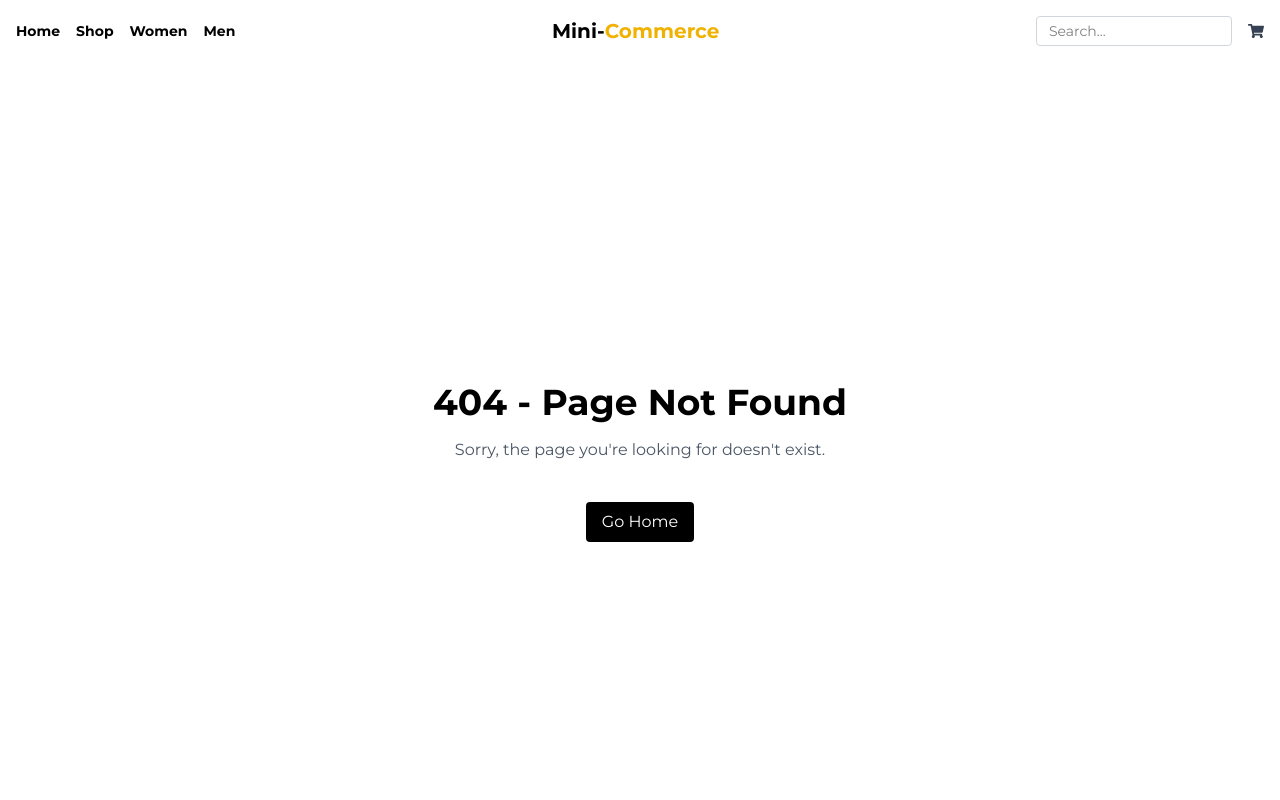
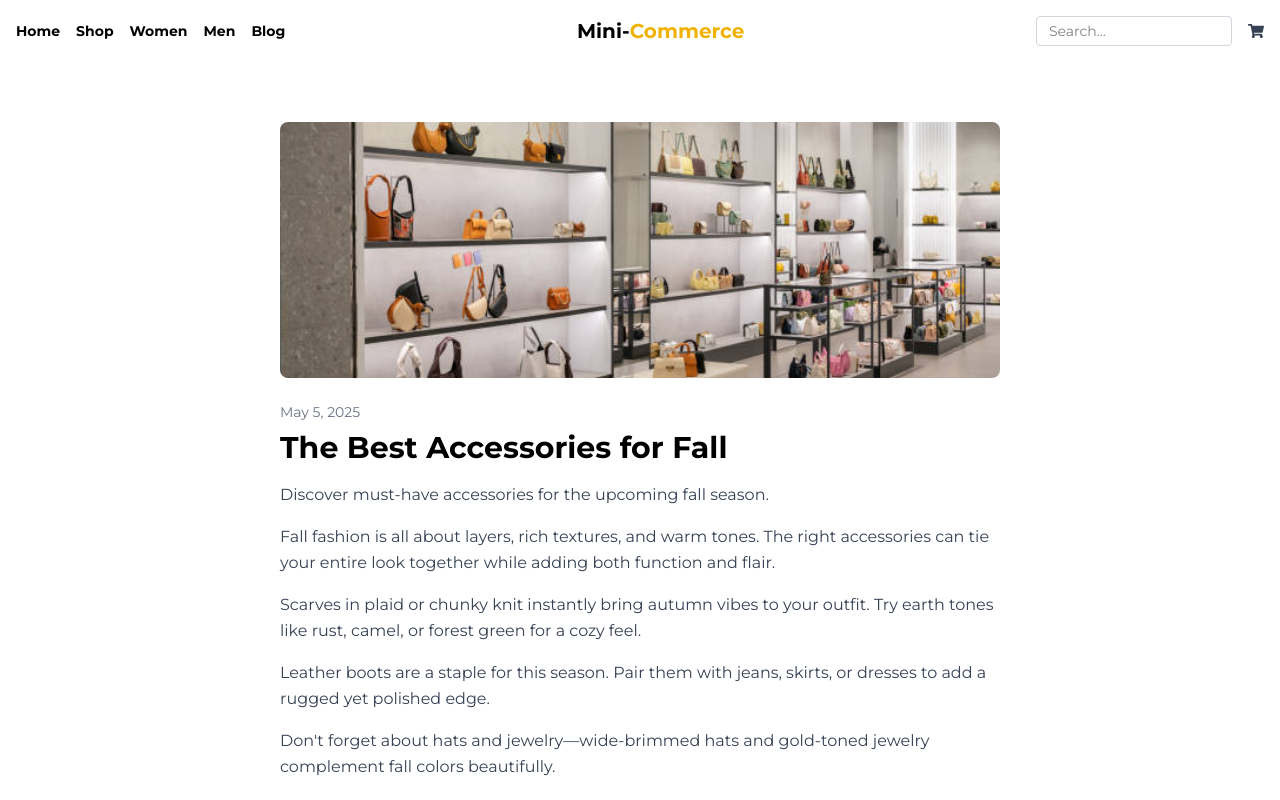
Before and after one commit to WisdomPandovic/Mini-Commerce, a Next.js app: page /blog/best-accessories-for-fall in a window 1280 px wide. Before the commit this address had no page. Shown: the top 800 px of the page. Built offline with nearby package versions, Linux system fonts and the light colour scheme.

Commit message:
fix(blog): update Blog type to support array content and render paragraphs dynamically

```diff
--- /dev/null
+++ b/src/app/blog/[slug]/page.tsx
@@ -0,0 +1,30 @@
+import { notFound } from 'next/navigation'
+import blogs from '@/data/blogs.json'
+
+type Blog = {
+    id: number
+    slug: string
+    title: string
+    imageUrl: string
+    date: string
+    header: string
+    content: string[]
+}
+
+export default function BlogDetail({ params }: { params: { slug: string } }) {
+    const blog = (blogs as Blog[]).find(b => b.slug === params.slug)
+
+    if (!blog) return notFound()
+
+    return (
+        <div className="max-w-3xl mx-auto p-6 my-9">
+            <img src={blog.imageUrl} alt={blog.title} className="w-full h-64 object-cover rounded-lg mb-6" />
+            <p className="text-sm text-gray-500 mb-2">{blog.date}</p>
+            <h1 className="text-3xl font-bold mb-4">{blog.title}</h1>
+            <p className="text-gray-700 leading-relaxed mb-4">{blog.header}</p>
+            {blog.content.map((paragraph: string, index: number) => (
+                <p key={index} className="text-gray-700 leading-relaxed mb-4">{paragraph}</p>
+            ))}
+        </div>
+    )
+}
--- /dev/null
+++ b/src/app/blog/page.tsx
@@ -0,0 +1,28 @@
+'use client'
+
+import Link from 'next/link'
+import blogs from '@/data/blogs.json'
+
+export default function BlogPage() {
+  return (
+    <div className="p-8 max-w-6xl mx-auto">
+      <h1 className="text-3xl font-bold text-center uppercase mb-10">Mini-Commerce Stories</h1>
+      <div className="grid grid-cols-1 md:grid-cols-3 gap-8">
+        {blogs.map((blog) => (
+          <div key={blog.id} className="bg-white p-6 rounded-lg shadow-md">
+            <img src={blog.imageUrl} alt={blog.title} className="w-full h-48 object-cover rounded" />
+            <p className="text-xs text-gray-500 mt-2">{blog.date}</p>
+            <h2 className="text-lg font-semibold mt-2">{blog.title}</h2>
+            <p className="text-sm text-gray-600 mt-2">{blog.header}</p>
+            <Link
+              href={`/blog/${blog.slug}`}
+              className="mt-4 inline-block text-sm text-yellow-600 hover:underline font-medium"
+            >
+              Read More →
+            </Link>
+          </div>
+        ))}
+      </div>
+    </div>
+  )
+}
--- a/src/app/product/[slug]/page.tsx
+++ b/src/app/product/[slug]/page.tsx
@@ -91,15 +91,16 @@ export default function ProductDetail() {
             </div>
 
             {/* Buttons */}
-            <div className="grid grid-cols-2 sm:grid-cols-1 gap-4 mt-6">
+            <div className="flex flex-col gap-4 mt-6">
               <button
-                className="bg-black rounded text-white font-bold py-2 px-4 shadow-md hover:bg-white hover:text-black border border-black transition duration-300 disabled:opacity-50 disabled:cursor-not-allowed"
+                className="w-full bg-black rounded text-white font-bold py-2 px-4 shadow-md hover:bg-white hover:text-black border border-black transition duration-300 disabled:opacity-50 disabled:cursor-not-allowed uppercase"
                 disabled={!selectedColor || !selectedSize}
               >
                 Buy Product
               </button>
 
               <Button
+                fullWidth
                 onClick={() => {
                   addToCart(product)
                   toast.success(`${product.name} added to cart!`)
@@ -112,7 +113,7 @@ export default function ProductDetail() {
                   padding: '8px 16px',
                   boxShadow: '0 2px 4px rgba(0,0,0,0.1)',
                   transition: 'all 0.3s ease',
-                  textTransform: 'none',
+                  textTransform: 'uppercase',
                   '&:hover': {
                     backgroundColor: 'yellow',
                     color: 'black',
--- a/src/app/stores/men-wear/page.tsx
+++ b/src/app/stores/men-wear/page.tsx
@@ -1,8 +1,17 @@
-import React from 'react';
-import Image from 'next/image';
-import Link from 'next/link';
+'use client'
+
+import React from 'react'
+import Image from 'next/image'
+import Link from 'next/link'
+import products from '@/data/products.json'
+import { Product } from '@/types/product'
 
 export default function MenWearPage() {
+  const menProducts = (products as Product[]).filter(
+    (product) => product.category?.toLowerCase() === 'men'
+  )
+
+  if (menProducts.length === 0) {
     return (
       <div className="flex flex-col items-center justify-center min-h-screen bg-gray-100">
         <div className="text-center p-6 bg-white rounded-lg shadow-md">
@@ -20,8 +29,38 @@ export default function MenWearPage() {
             Sorry, the page you are looking for is currently under construction.
             Please check back later.
           </p>
-        <Link href="/" className="text-blue-500 hover:underline">Go to Home</Link>
+          <Link href="/" className="text-blue-500 hover:underline">
+            Go to Home
+          </Link>
         </div>
       </div>
-  );
-};
+    )
+  }
+
+  return (
+    <div className="max-w-6xl mx-auto p-6">
+      <h1 className="text-3xl font-bold mb-6">Men's Collection</h1>
+      <div className="grid grid-cols-1 sm:grid-cols-2 md:grid-cols-3 gap-6">
+        {menProducts.map((product) => (
+          <Link
+            href={`/product/${product.slug}`}
+            key={product.id}
+            className="bg-white p-4 rounded-lg shadow hover:shadow-lg transition"
+          >
+            <div className="relative w-full h-64 mb-3">
+              <Image
+                src={product.image}
+                alt={product.name}
+                fill
+                sizes="(max-width: 768px) 100vw, (max-width: 1200px) 33vw, 400px"
+                className="object-cover rounded"
+              />
+            </div>
+            <h2 className="text-lg font-semibold">{product.name}</h2>
+            <p className="text-sm text-gray-600">${product.price.toFixed(2)}</p>
+          </Link>
+        ))}
+      </div>
+    </div>
+  )
+}
--- a/src/app/stores/women-wear/page.tsx
+++ b/src/app/stores/women-wear/page.tsx
@@ -1,8 +1,17 @@
-import React from 'react';
-import Image from 'next/image';
-import Link from 'next/link';
+'use client'
+
+import React from 'react'
+import Image from 'next/image'
+import Link from 'next/link'
+import products from '@/data/products.json'
+import { Product } from '@/types/product'
 
 export default function WomenWearPage() {
+  const womenProducts = (products as Product[]).filter(
+    (product) => product.category?.toLowerCase() === 'women'
+  )
+
+  if (womenProducts.length === 0) {
     return (
       <div className="flex flex-col items-center justify-center min-h-screen bg-gray-100">
         <div className="text-center p-6 bg-white rounded-lg shadow-md">
@@ -20,8 +29,38 @@ export default function WomenWearPage() {
             Sorry, the page you are looking for is currently under construction.
             Please check back later.
           </p>
-        <Link href="/" className="text-blue-500 hover:underline">Go to Home</Link>
+          <Link href="/" className="text-blue-500 hover:underline">
+            Go to Home
+          </Link>
         </div>
       </div>
-  );
-};
+    )
+  }
+
+  return (
+    <div className="max-w-6xl mx-auto p-6">
+      <h1 className="text-3xl font-bold mb-6">Women's Collection</h1>
+      <div className="grid grid-cols-1 sm:grid-cols-2 md:grid-cols-3 gap-6">
+        {womenProducts.map((product) => (
+          <Link
+            href={`/product/${product.slug}`}
+            key={product.id}
+            className="bg-white p-4 rounded-lg shadow hover:shadow-lg transition"
+          >
+            <div className="relative w-full h-64 mb-3">
+              <Image
+                src={product.image}
+                alt={product.name}
+                fill
+                sizes="(max-width: 768px) 100vw, (max-width: 1200px) 33vw, 400px"
+                className="object-cover rounded"
+              />
+            </div>
+            <h2 className="text-lg font-semibold">{product.name}</h2>
+            <p className="text-sm text-gray-600">${product.price.toFixed(2)}</p>
+          </Link>
+        ))}
+      </div>
+    </div>
+  )
+}
--- a/src/components/shared/Header/index.tsx
+++ b/src/components/shared/Header/index.tsx
@@ -38,6 +38,9 @@ const Header: FC = () => {
         </Link>
         <Link href="/stores/men-wear" className="text-sm font-bold">
           Men
+        </Link>
+        <Link href="/blog" className="text-sm font-bold">
+          Blog
         </Link>
       </nav>
 
@@ -88,6 +91,9 @@ const Header: FC = () => {
           <Link href="/stores/men-wear" className="text-sm font-bold" onClick={toggleMenu}>
             Men
           </Link>
+          <Link href="/blog" className="text-sm font-bold">
+          Blog
+        </Link>
         </nav>
         <div className="flex flex-col space-y-4">
           <form onSubmit={handleSearchSubmit} className="flex items-center gap-2">
--- /dev/null
+++ b/src/data/blogs.json
@@ -0,0 +1,44 @@
+[
+  {
+    "id": 1,
+    "slug": "how-to-style-your-wardrobe",
+    "title": "How to Style Your Wardrobe",
+    "imageUrl": "/images/cloth.jpg",
+    "date": "January 25, 2025",
+    "header": "Learn the latest trends and styling tips for your wardrobe.",
+    "content": [
+      "Your wardrobe is an extension of your personality. Whether you're dressing for a casual outing or a formal event, the way you style your clothing can boost your confidence and make a statement.",
+      "Start with basics like a white tee, classic jeans, and neutral sneakers. These items are versatile and form the foundation of many outfits. From there, add layers like jackets, scarves, or statement accessories to elevate your look.",
+      "Remember, less is more. Instead of crowding your outfit with too many elements, aim for balance. Combine different textures and colors thoughtfully. Confidence is key—if you feel good in what you're wearing, it shows.",
+      "Pro tip: Invest in timeless pieces that never go out of style and rotate seasonal items to keep your wardrobe fresh and exciting."
+    ]
+  },
+  {
+    "id": 2,
+    "slug": "best-accessories-for-fall",
+    "title": "The Best Accessories for Fall",
+    "imageUrl": "/images/accessories.jpg",
+    "date": "May 5, 2025",
+    "header": "Discover must-have accessories for the upcoming fall season.",
+    "content": [
+      "Fall fashion is all about layers, rich textures, and warm tones. The right accessories can tie your entire look together while adding both function and flair.",
+      "Scarves in plaid or chunky knit instantly bring autumn vibes to your outfit. Try earth tones like rust, camel, or forest green for a cozy feel.",
+      "Leather boots are a staple for this season. Pair them with jeans, skirts, or dresses to add a rugged yet polished edge.",
+      "Don't forget about hats and jewelry—wide-brimmed hats and gold-toned jewelry complement fall colors beautifully."
+    ]
+  },
+  {
+    "id": 3,
+    "slug": "sustainable-fashion-matters",
+    "title": "Sustainable Fashion Matters",
+    "imageUrl": "/images/sustainable-fashion.jpg",
+    "date": "June 10, 2025",
+    "header": "Explore the importance of sustainability in the fashion industry.",
+    "content": [
+      "Sustainability in fashion is more than a trend—it's a responsibility. Fast fashion contributes to pollution and unethical labor practices. By making conscious choices, you help reduce environmental impact.",
+      "Start by supporting brands that prioritize eco-friendly materials, ethical sourcing, and transparent supply chains.",
+      "Thrifting, upcycling, and buying quality over quantity are excellent ways to practice sustainability in your wardrobe.",
+      "Educating yourself and others is also key. Small actions, like washing clothes less frequently or air-drying instead of using a dryer, can make a big difference."
+    ]
+  }
+]
```
Lines whose indentation alone changed are shown as unchanged.
